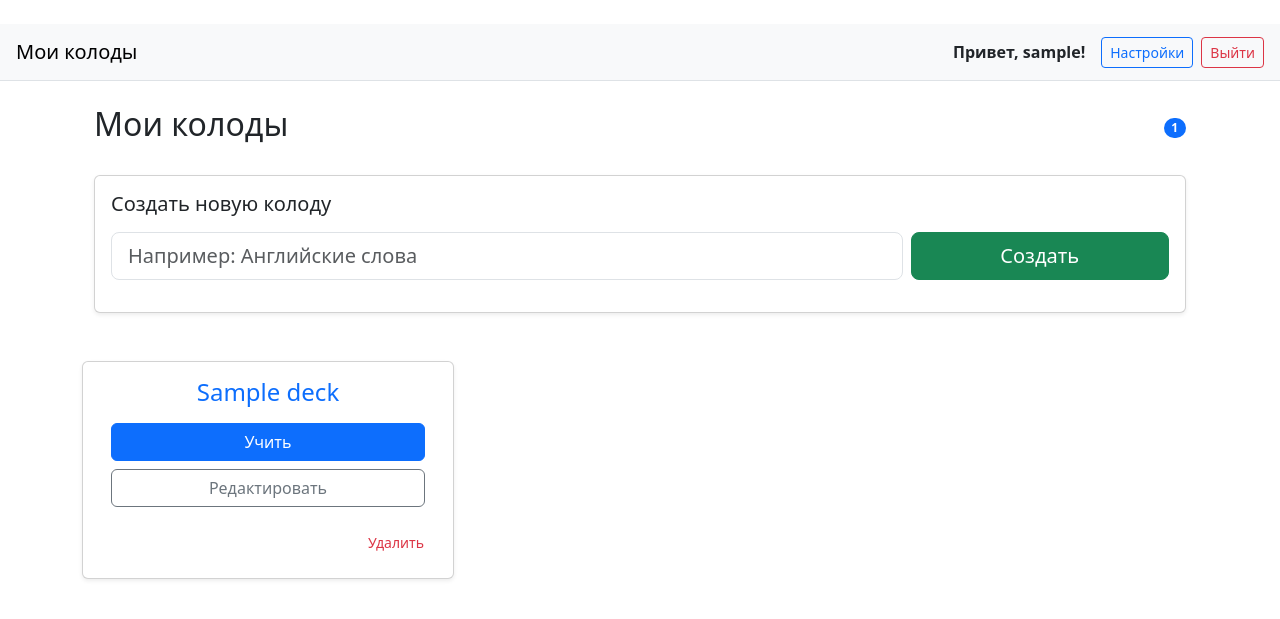
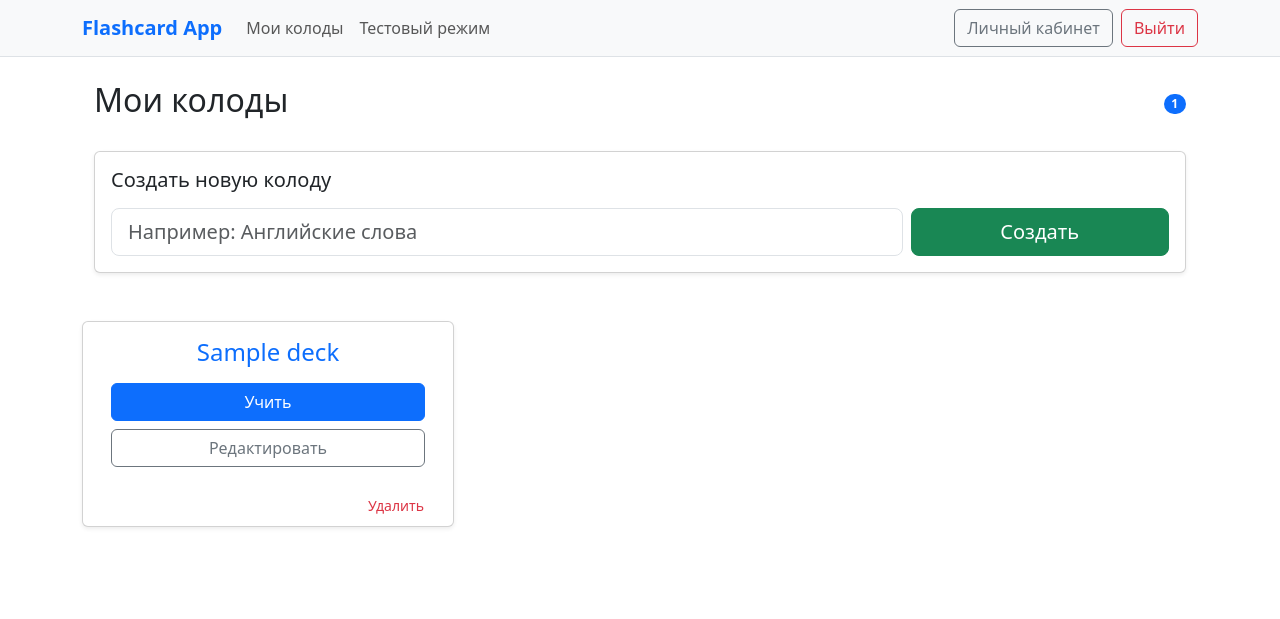
Before and after one commit to bbldaaa750/flashcard-app, a Flask app: page /deck/ in a window 1280 px wide. Shown: the top 619 px of the page. Run offline with Flask 3, Linux system fonts and the light colour scheme; a user stored in the database is signed in; tables that the repository leaves empty hold one stand-in row (values such as "Sample post"); some libraries are stand-ins or nearby versions.

Commit message:
feature: add new navbar

```diff
--- a/app/templates/base.html
+++ b/app/templates/base.html
@@ -7,21 +7,41 @@
     <link href="https://cdn.jsdelivr.net/npm/bootstrap@5.3.0/dist/css/bootstrap.min.css" rel="stylesheet">
 </head>
 <body>
+    {% if current_user.is_authenticated %}
+        <nav class="navbar navbar-expand-lg navbar-light bg-light border-bottom mb-4">
+            <div class="container">
+                <a class="navbar-brand fw-bold text-primary" href="{{ url_for('deck.index') }}">
+                    Flashcard App
+                </a>
 
-    {% if current_user.is_authenticated %}
-        <nav class="navbar navbar-light bg-light px-3 mb-3 border-bottom">
-            <a class="navbar-brand" href="{{ url_for('deck.index') }}">Мои колоды</a>
+                <button class="navbar-toggler" type="button" data-bs-toggle="collapse" data-bs-target="#navbarNav">
+                    <span class="navbar-toggler-icon"></span>
+                </button>
 
-            <div class="user-info ms-auto d-flex align-items-center">
-                <span class="me-3 fw-bold">Привет, {{ current_user.username }}!</span>
-                <a href="{{ url_for('auth.profile') }}" class="btn btn-sm btn-outline-primary me-2">Настройки</a>
-                <a href="{{ url_for('auth.logout') }}" class="btn btn-sm btn-outline-danger">Выйти</a>
+                <div class="collapse navbar-collapse" id="navbarNav">
+                    <ul class="navbar-nav me-auto mb-2 mb-lg-0">
+                        <li class="nav-item">
+                            <a class="nav-link" href="{{ url_for('deck.index') }}">Мои колоды</a>
+                        </li>
+                        <li class="nav-item">
+                            <a class="nav-link" href="#">Тестовый режим</a>
+                        </li>
+                    </ul>
+
+                    <div class="d-flex">
+                        <a href="{{ url_for('auth.profile') }}" class="btn btn-outline-secondary me-2">
+                            Личный кабинет
+                        </a>
+                        <a href="{{ url_for('auth.logout') }}" class="btn btn-outline-danger">
+                            Выйти
+                        </a>
+                    </div>
+                </div>
             </div>
         </nav>
     {% endif %}
 
     <div class="container">
-
         {% with messages = get_flashed_messages(with_categories=true) %}
             {% if messages %}
                 {% for category, message in messages %}
@@ -34,7 +54,6 @@
         {% endwith %}
 
         {% block content %}{% endblock %}
-
     </div>
 
     <script src="https://cdn.jsdelivr.net/npm/bootstrap@5.3.0/dist/js/bootstrap.bundle.min.js"></script>
```
